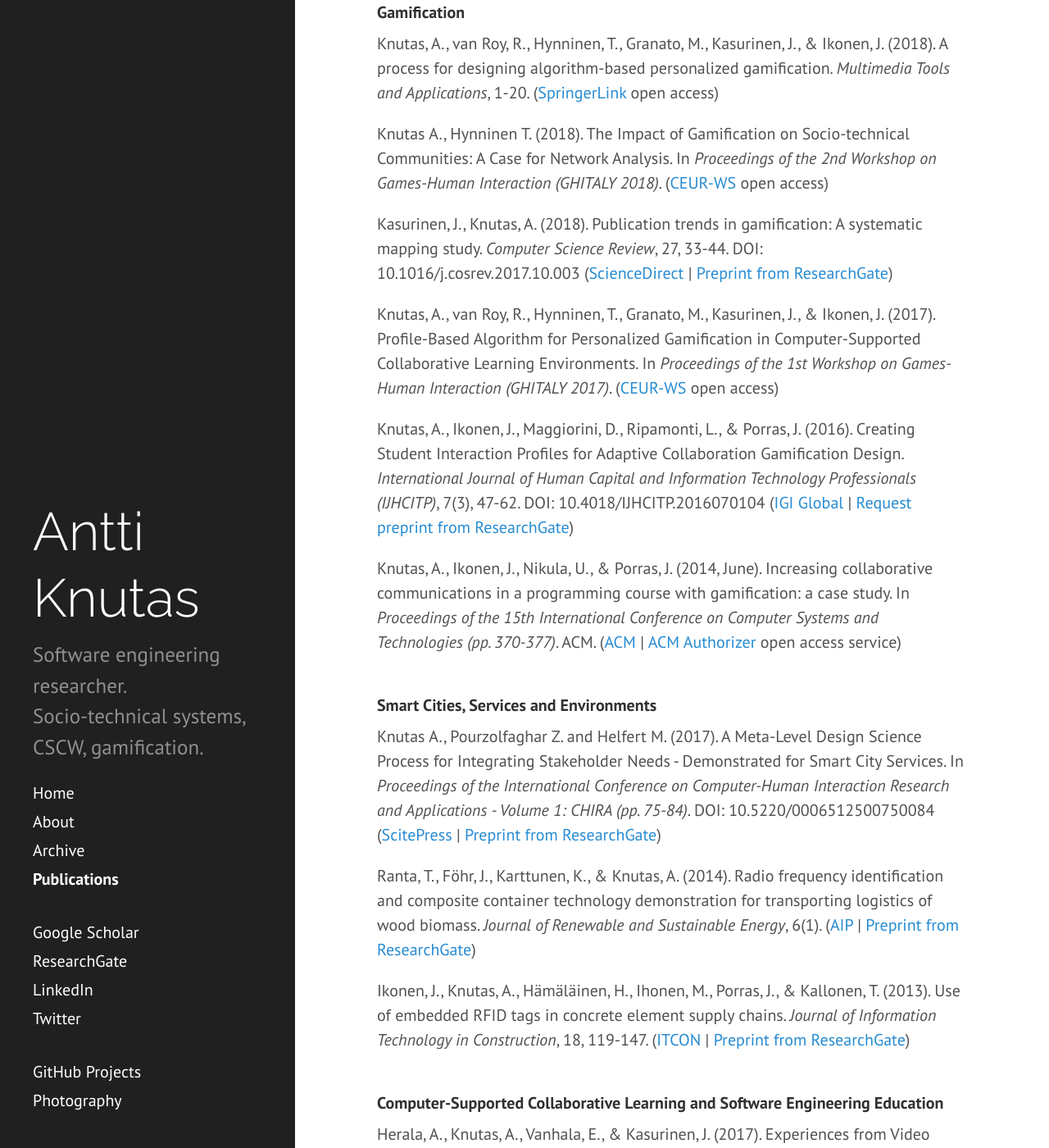
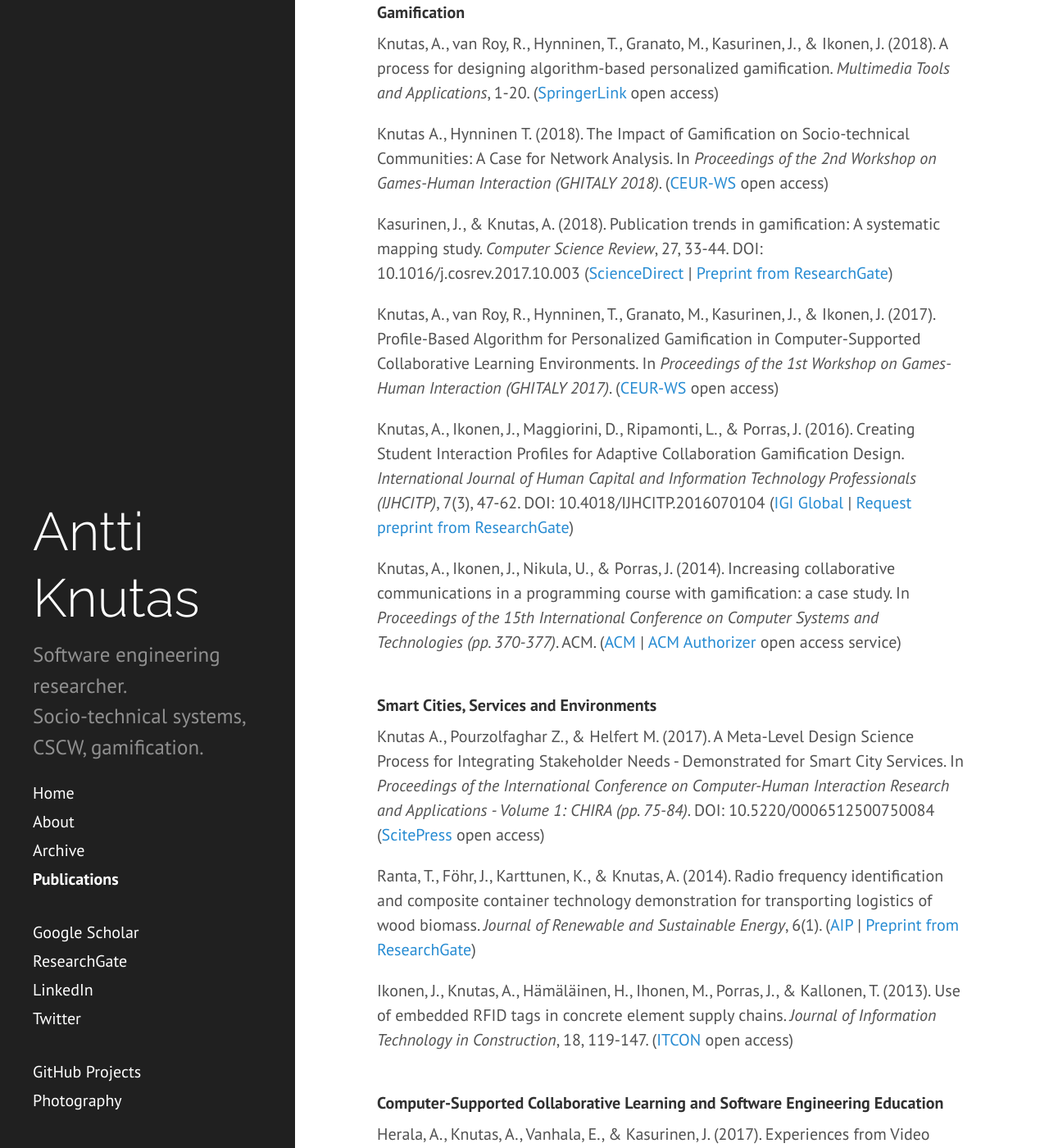
Before and after one commit to aknutas/aknutas.github.io, a Jekyll site: the page built from publications.md, in a window 1280 px wide and 1400 px high, scrolled down 502 px. Shown: the whole window at 82% size. Built offline with Jekyll 4.4.1, drawn with Linux system fonts in a browser that asks for light colours; some of the changed text lies outside the part shown.

Commit message:
Open access links

```diff
--- a/publications.md
+++ b/publications.md
@@ -6,7 +6,7 @@
 Find a partial list of my academic publications below, sorted by areas of interest. Preprint PDFs are linked where available for your convenience.
 
 #### Civic Tech
-Knutas, A., Palacin, V., Maccani, G., Helfert, M. (2019). Software Engineering in Civic Tech: A Case Study about Code for Ireland. In *Proceedings of the 41st International Conference on Software Engineering*. ([Preprint from arXiv](https://arxiv.org/abs/1904.04104))
+Knutas, A., Palacin, V., Maccani, G., & Helfert, M. (2019). Software Engineering in Civic Tech: A Case Study about Code for Ireland. In *Proceedings of the 41st International Conference on Software Engineering*. ([Preprint from arXiv](https://arxiv.org/abs/1904.04104))
 
 Palacin-Silva, M. V., Knutas, A., Ferrario, M. A., Porras, J., Ikonen, J., & Chea, C. (2018). The Role of Gamification in Participatory Environmental Sensing: A Study In the Wild. In *Proceedings of the 2018 CHI Conference on Human Factors in Computing Systems*. ACM. ([ACM](https://doi.org/10.1145/3173574.3173795) \| [Preprint from LUTPub](http://urn.fi/URN:NBN:fi-fe201902185282))
 
@@ -15,26 +15,26 @@
 
 Knutas A., Hynninen T. (2018). The Impact of Gamification on Socio-technical Communities: A Case for Network Analysis. In *Proceedings of the 2nd Workshop on Games-Human Interaction (GHITALY 2018)*. ([CEUR-WS](http://ceur-ws.org/Vol-2246/GHItaly18_paper_08.pdf) open access)
 
-Kasurinen, J., Knutas, A. (2018). Publication trends in gamification: A systematic mapping study. *Computer Science Review*, 27, 33-44. DOI: 10.1016/j.cosrev.2017.10.003  ([ScienceDirect](https://www.sciencedirect.com/science/article/pii/S1574013716301769) \| [Preprint from ResearchGate](https://www.researchgate.net/publication/321626181_Publication_trends_in_gamification_A_systematic_mapping_study))
+Kasurinen, J., & Knutas, A. (2018). Publication trends in gamification: A systematic mapping study. *Computer Science Review*, 27, 33-44. DOI: 10.1016/j.cosrev.2017.10.003  ([ScienceDirect](https://www.sciencedirect.com/science/article/pii/S1574013716301769) \| [Preprint from ResearchGate](https://www.researchgate.net/publication/321626181_Publication_trends_in_gamification_A_systematic_mapping_study))
 
 Knutas, A., van Roy, R., Hynninen, T., Granato, M., Kasurinen, J., & Ikonen, J. (2017). Profile-Based Algorithm for Personalized Gamification in Computer-Supported Collaborative Learning Environments. In *Proceedings of the 1st Workshop on Games-Human Interaction (GHITALY 2017)*. ([CEUR-WS](http://ceur-ws.org/Vol-1956/GHItaly17_paper_07.pdf) open access)
 
 Knutas, A., Ikonen, J., Maggiorini, D., Ripamonti, L., & Porras, J. (2016). Creating Student Interaction Profiles for Adaptive Collaboration Gamification Design. *International Journal of Human Capital and Information Technology Professionals (IJHCITP)*, 7(3), 47-62. DOI: 10.4018/IJHCITP.2016070104
 ([IGI Global](http://www.igi-global.com/article/creating-student-interaction-profiles-for-adaptive-collaboration-gamification-design/160726) | [Request preprint from ResearchGate](https://www.researchgate.net/publication/305628490_Creating_Student_Interaction_Profiles_for_Adaptive_Collaboration_Gamification_Design))
 
-Knutas, A., Ikonen, J., Nikula, U., & Porras, J. (2014, June). Increasing collaborative communications in a programming course with gamification: a case study. In *Proceedings of the 15th International Conference on Computer Systems and Technologies (pp. 370-377)*. ACM.
+Knutas, A., Ikonen, J., Nikula, U., & Porras, J. (2014). Increasing collaborative communications in a programming course with gamification: a case study. In *Proceedings of the 15th International Conference on Computer Systems and Technologies (pp. 370-377)*. ACM.
 ([ACM](http://dl.acm.org/citation.cfm?id=2659620) | [ACM Authorizer](https://dl.acm.org/authorize?N678040) open access service)
 <br/>
 <br/>
 
 #### Smart Cities, Services and Environments
-Knutas A., Pourzolfaghar Z. and Helfert M. (2017). A Meta-Level Design Science Process for Integrating Stakeholder Needs - Demonstrated for Smart City Services. In *Proceedings of the International Conference on Computer-Human Interaction Research and Applications - Volume 1: CHIRA (pp. 75-84)*. DOI: 10.5220/0006512500750084 ([ScitePress](https://doi.org/10.5220/0006512500750084) | [Preprint from ResearchGate](https://www.researchgate.net/publication/320934162_A_Meta-Level_Design_Science_Process_for_Integrating_Stakeholder_Needs_-_Demonstrated_for_Smart_City_Services))
+Knutas A., Pourzolfaghar Z., & Helfert M. (2017). A Meta-Level Design Science Process for Integrating Stakeholder Needs - Demonstrated for Smart City Services. In *Proceedings of the International Conference on Computer-Human Interaction Research and Applications - Volume 1: CHIRA (pp. 75-84)*. DOI: 10.5220/0006512500750084 ([ScitePress](https://doi.org/10.5220/0006512500750084) open access)
 
 Ranta, T., Föhr, J., Karttunen, K., & Knutas, A. (2014). Radio frequency identification and composite container technology demonstration for transporting logistics of wood biomass. *Journal of Renewable and Sustainable Energy*, 6(1).
 ([AIP](http://dx.doi.org/10.1063/1.4862786) | [Preprint from ResearchGate](https://www.researchgate.net/profile/Kalle_Karttunen2/publication/263007196_Radio_frequency_identification_and_composite_container_technology_demonstration_for_transporting_logistics_of_wood_biomass/links/53f70cd40cf22be01c452f93.pdf))
 
 Ikonen, J., Knutas, A., Hämäläinen, H., Ihonen, M., Porras, J., & Kallonen, T. (2013). Use of embedded RFID tags in concrete element supply chains. *Journal of Information Technology in Construction*, 18, 119-147.
-([ITCON](http://itcon.org/data/works/att/2013_7.content.01140.pdf) | [Preprint from ResearchGate](https://www.researchgate.net/publication/263007231_Use_of_embedded_RFID_tags_in_concrete_element_supply_chains))
+([ITCON](https://www.itcon.org/paper/2013/7) open access)
 <br/>
 <br/>
 
@@ -45,7 +45,7 @@
 ([IJITS Archive](http://ijits-bg.com/ijitsarchive) | [Preprint from ResearchGate](https://www.researchgate.net/publication/288184552_Computer-Supported_Collaborative_Learning_in_Software_Engineering_Education_A_Systematic_Mapping_Study))
 
 Ikonen, J., Knutas, A., Wu, Y., & Agudo, I. (2015). Is the world ready or do we need more tools for programming related teamwork?. In *Proceedings of the 15th Koli Calling Conference on Computing Education Research (pp. 33-39)*. ACM.
-([ACM](http://dl.acm.org/citation.cfm?id=2828978) | [Preprint from ResearchGate](https://www.researchgate.net/publication/284644309_Is_the_world_ready_or_do_we_need_more_tools_for_programming_related_teamwork))
+([ACM](http://dl.acm.org/citation.cfm?id=2828978) |  [ACM Authorizer](https://dl.acm.org/authorize?N678042) open access service)
 <br/>
 <br/>
 
@@ -54,5 +54,5 @@
 ([Emerald](http://www.emeraldinsight.com/doi/full/10.1108/CG-04-2015-0051) | [Preprint from ResearchGate](https://www.researchgate.net/publication/290476383_Strategic_interpretation_on_sustainability_issues_-_eliciting_cognitive_maps_of_boards_of_directors))
 
 Knutas, A., Hajikhani, A., Salminen, J., Ikonen, J., & Porras, J. (2015). Cloud-based bibliometric analysis service for systematic mapping studies. In *Proceedings of the 16th International Conference on Computer Systems and Technologies* (pp. 184-191). ACM.
-([ACM](http://dl.acm.org/citation.cfm?id=2812442) | [Preprint from ResearchGate](https://www.researchgate.net/publication/284644473_Cloud-Based_Bibliometric_Analysis_Service_for_Systematic_Mapping_Studies))
+([ACM](http://dl.acm.org/citation.cfm?id=2812442) | [ACM Authorizer](https://dl.acm.org/authorize?N678041) open access service)
 <br/>
```
